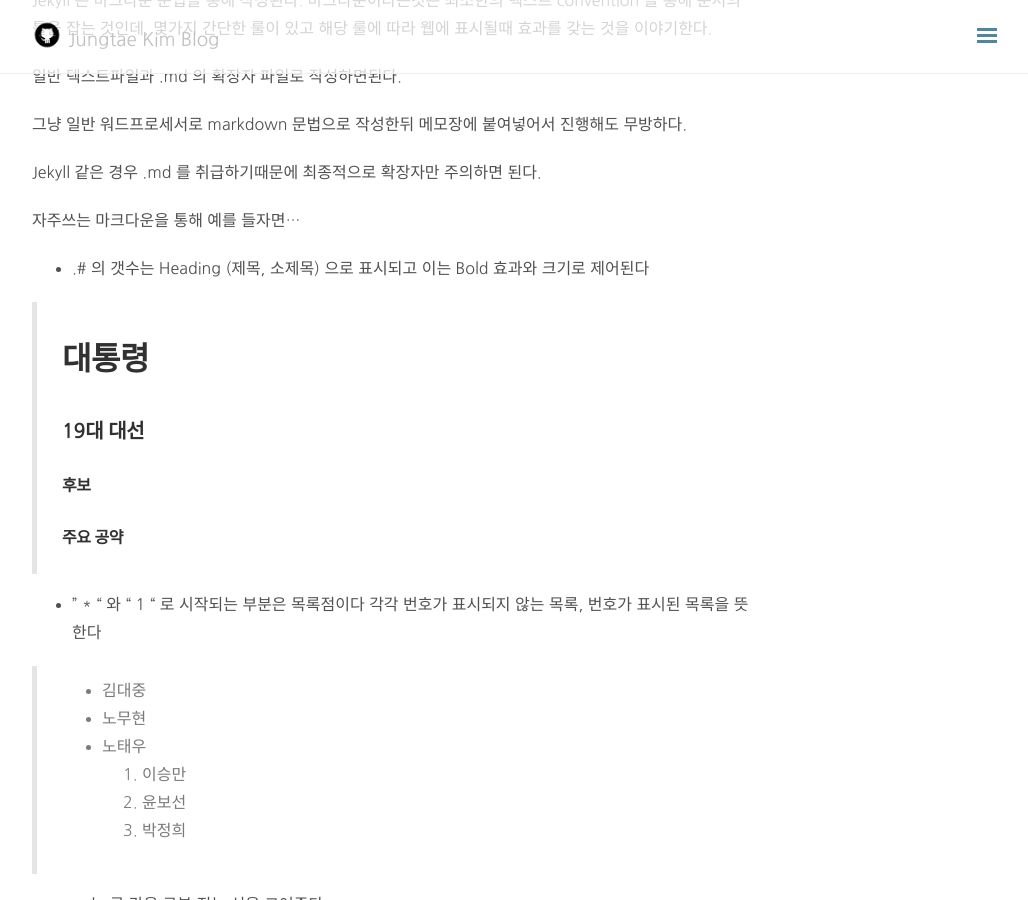
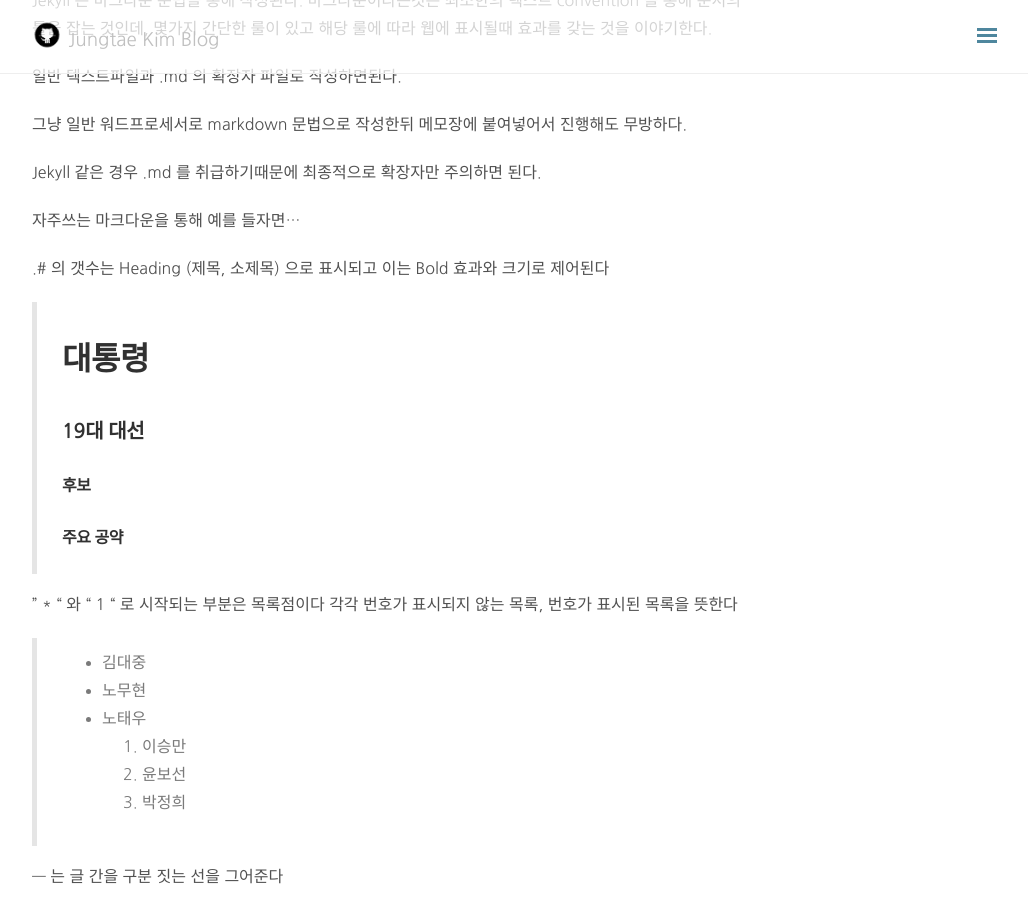
Before and after one commit to jungtaejtkim/jungtaejtkim.github.io, a Jekyll site: the page built from _posts/2017-05-02-posting.md, in a window 1280 px wide and 900 px high, scrolled down 323 px. Shown: the whole window, without its empty margins (248-1276 px from the left). Built offline with Jekyll 4.4.1, drawn with Linux system fonts in a browser that asks for light colours; nearby versions of some CDN libraries; comment, search, counter and statistics services are not loaded.

Commit message:
chagnge mino

```diff
--- a/_posts/2017-05-02-posting.md
+++ b/_posts/2017-05-02-posting.md
@@ -17,23 +17,23 @@ Jekyll 같은 경우 .md 를 취급하기때문에 최종적으로 확장자만
 
 자주쓰는 마크다운을 통해 예를 들자면...
 
-* .# 의 갯수는 Heading (제목, 소제목) 으로 표시되고 이는 Bold 효과와 크기로 제어된다
+.# 의 갯수는 Heading (제목, 소제목) 으로 표시되고 이는 Bold 효과와 크기로 제어된다
 
 > # 대통령
 ## 19대 대선
 ### 후보
 #### 주요 공약
 
-* " * " 와 " 1 " 로 시작되는 부분은 목록점이다 각각 번호가 표시되지 않는 목록, 번호가 표시된 목록을 뜻한다
+" * " 와 " 1 " 로 시작되는 부분은 목록점이다 각각 번호가 표시되지 않는 목록, 번호가 표시된 목록을 뜻한다
 
 >* 김대중
 * 노무현
-* 노태우
+* 노태우<br>
 1. 이승만
 2. 윤보선
 3. 박정희
 
-* --- 는 글 간을 구분 짓는 선을 그어준다
+--- 는 글 간을 구분 짓는 선을 그어준다
 
 ---
 ######19대 대선의 투표율로 인한 그 후 정치 지형 변화는 다음과 같다
@@ -41,11 +41,11 @@ Jekyll 같은 경우 .md 를 취급하기때문에 최종적으로 확장자만
 <br>
 
 
-* 링크는 다음과 같이 표시된다 [화면에노출하고싶은 표시] (실제 링크 url)
+링크는 다음과 같이 표시된다 [화면에노출하고싶은 표시] (실제 링크 url)
 
 > [네이버](www.naver.com)
 <br>
-* 볼드 : _ 볼드 _ 혹은 * * 볼드 * * 로 표시한다
+볼드 : _ 볼드 _ 혹은 * * 볼드 * * 로 표시한다
 
 > **이건 굵어진다**
 <br>
```
